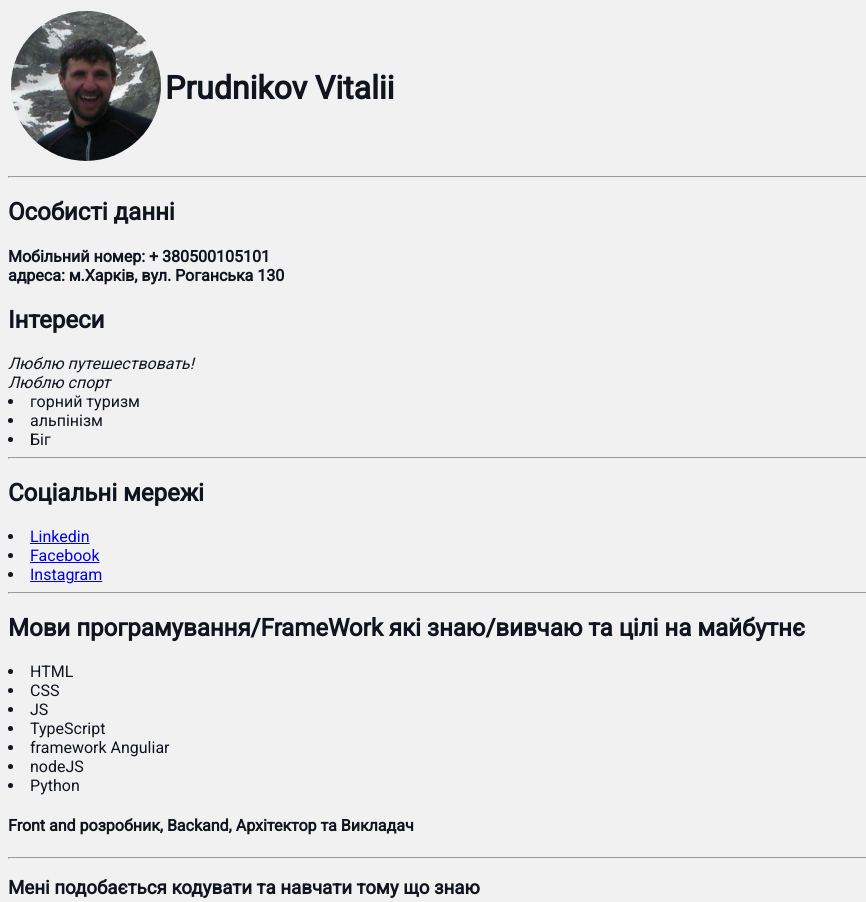
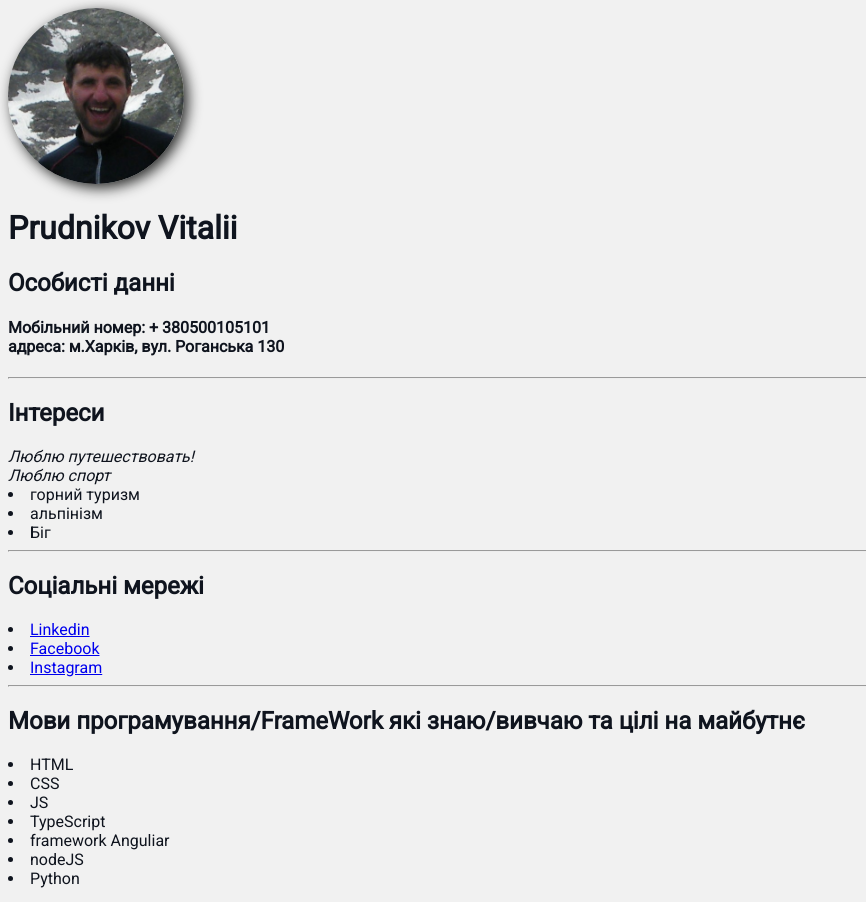
Before and after one commit to PrudnikovVetal/Prudnikov-cv, a plain HTML site: page index.html in a window 1280 px wide. Shown: the top 902 px of the page, without its empty margins (0-866 px from the left). Drawn offline with Linux system fonts and the light colour scheme.

Commit message:
треба іхати

```diff
--- a/index.html
+++ b/index.html
@@ -8,20 +8,19 @@
     <link rel="stylesheet" href="styles.css">
   </head>
   <body>
-    <table>
-        <tr>
-            <td><img src="avatar.JPG"  alt="тут моя фото"
-              class="avatar"/>
-            </td> <td><h1>Prudnikov Vitalii</h1></td>
+
+    <div class="info">
+        <img src="avatar.JPG"  alt="тут моя фото"
+        class="avatar"/>
+        <h1>Prudnikov Vitalii</h1>
         </tr>
-    </table>
-
-    <hr />
-    <h2>Особисті данні</h2>
-<h4>
-    Мобільний номер:  + 380500105101 <br>
-    адреса: м.Харків, вул. Роганська 130
+        <h2>Особисті данні</h2>
+        <h4>
+        Мобільний номер:  + 380500105101 <br>
+        адреса: м.Харків, вул. Роганська 130
 </h4>
+</div>
+<hr/>
       <h2>Інтереси</h2>
       <em>
         Люблю путешествовать!
--- a/styles.css
+++ b/styles.css
@@ -8,7 +8,14 @@ body {
 }
 
 .avatar {
-  width: 150px;
+  width: 176px;
   border-radius: 50%;
-  box-shadow: 4px 4px 14px rgba(0, 0, 0, 0, 25);
+  box-shadow: 4px 4px 14px rgb(40, 41, 40);
 }
+
+.info p {
+  color: #420c0f;
+  margin: 0%;
+  font-style: unset;
+  font-weight: bold;
+}
```
